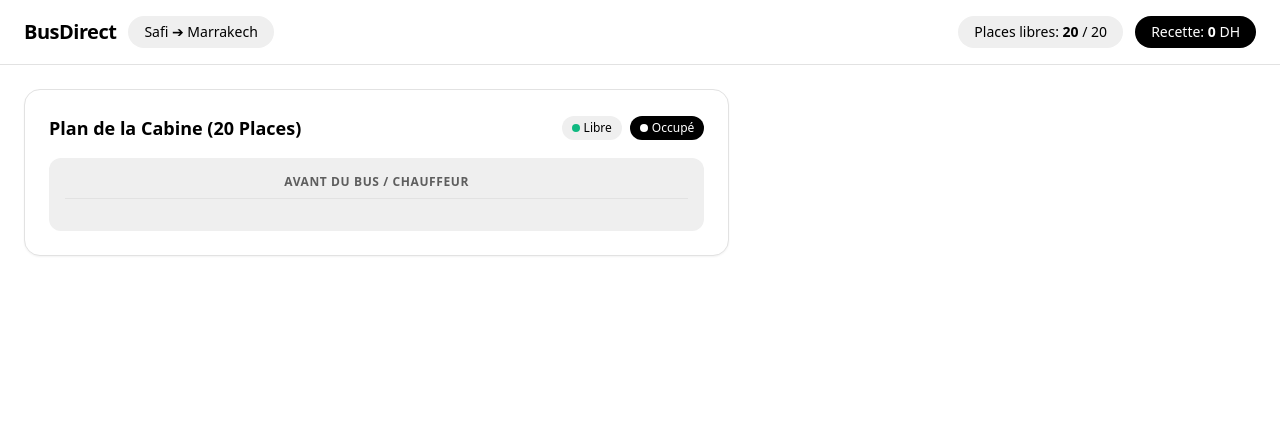
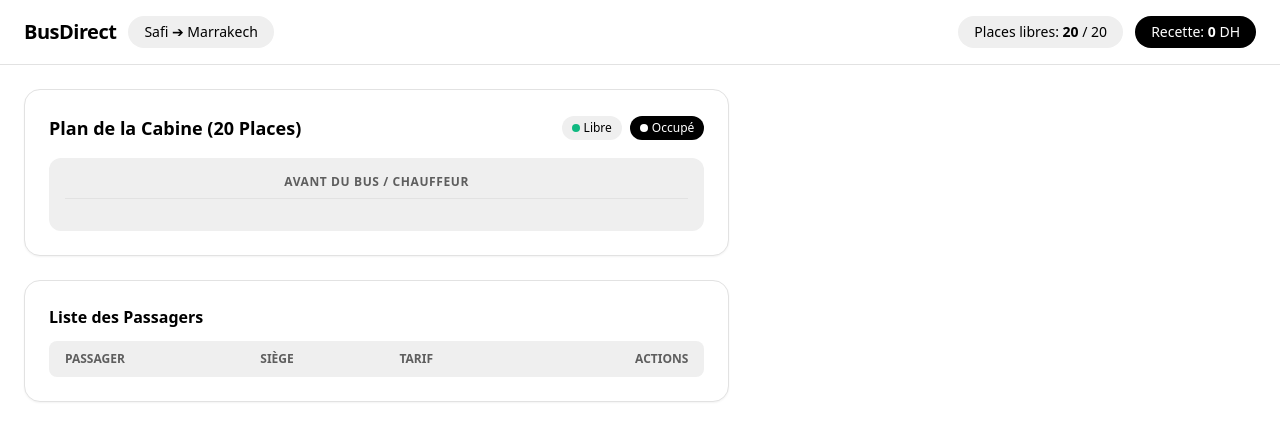
Before and after one commit to NidalJM/Bus-Direct, a website: page index.html in a window 1280 px wide. Drawn offline with nearby package versions, Linux system fonts and the light colour scheme.

Commit message:
Added Passenger list shell

```diff
--- a/index.html
+++ b/index.html
@@ -68,8 +68,25 @@
                     </div>
                 </div>
             </div>
+            <div class="bg-white rounded-2xl border border-brand-border p-6 shadow-sm">
+                <h3 class="text-md font-bold mb-3">Liste des Passagers</h3>
+                <div class="overflow-x-auto">
+                    <table class="w-full text-sm text-left">
+                        <thead class="bg-brand-soft text-brand-body text-xs uppercase">
+                            <tr>
+                                <th class="px-4 py-2.5 rounded-l-lg">Passager</th>
+                                <th class="px-4 py-2.5">Siège</th>
+                                <th class="px-4 py-2.5">Tarif</th>
+                                <th class="px-4 py-2.5 rounded-r-lg text-right">Actions</th>
+                            </tr>
+                        </thead>
+                        <tbody id="passenger-table-body" class="divide-y divide-brand-border">
+                        </tbody>
+                    </table>
+                </div>
+            </div>
+        </section>
 
-        </section>
     </main>
 </body>
 
```
